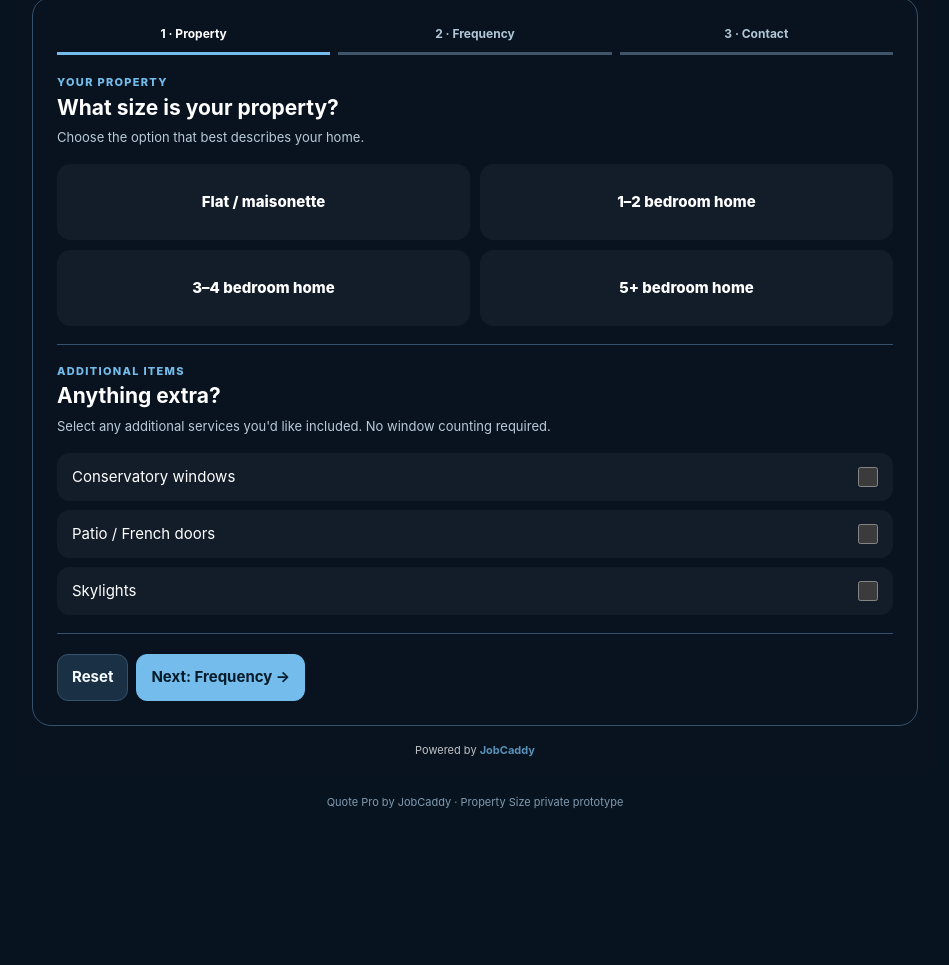
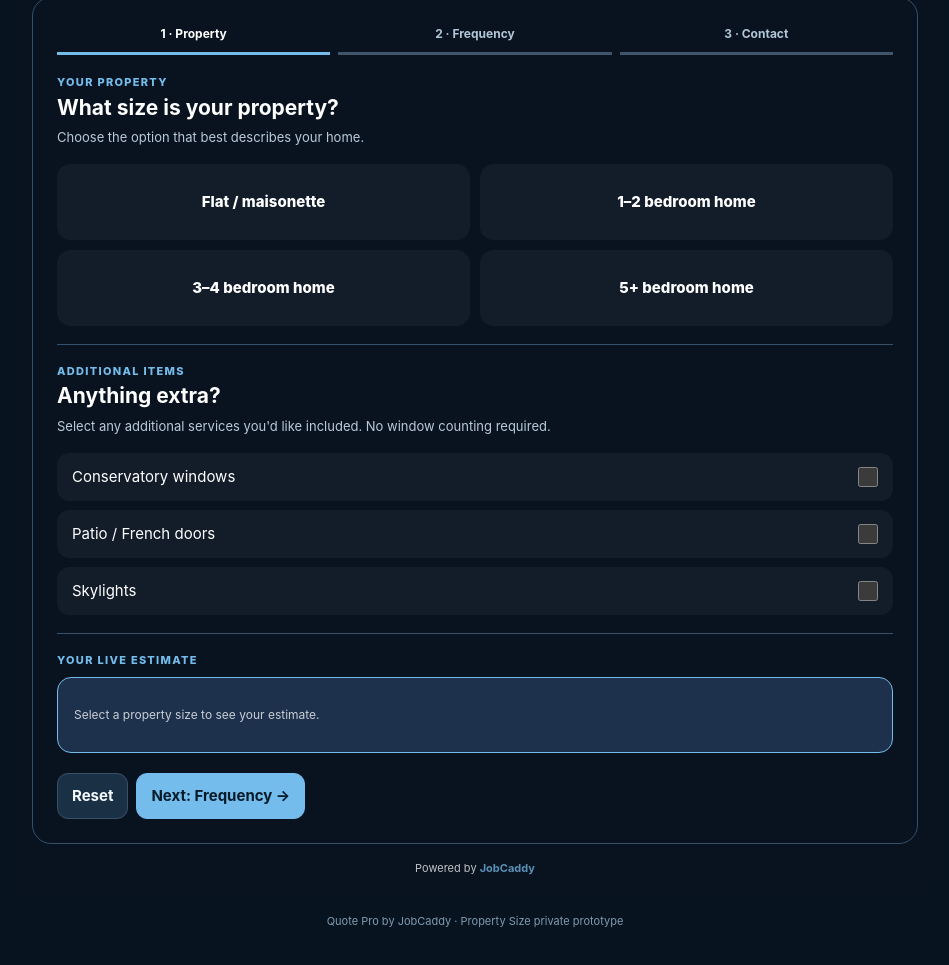
Before and after one commit to Jpthomas49/Quote-pro, a plain HTML site: page Quote_Pro_Property_Size_Calculator.html in a window 1280 px wide. Shown: the part 299-1264 px from the top of the page, without its empty margins (165-1114 px from the left). Before the commit the page ends 1180 px from the top, so only its background shows below. Drawn offline with Linux system fonts and the light colour scheme.

Commit message:
Display consistent live estimate panel below service selections with placeholder until measurements are ready

```diff
--- a/Quote_Pro_Property_Size_Calculator.html
+++ b/Quote_Pro_Property_Size_Calculator.html
@@ -206,10 +206,10 @@ function render(){
  }).join("")||'<p class="muted">No additional items offered.</p>';
  $("frequencies").innerHTML=config.frequencies.filter(x=>x.on).map(x=>'<button type="button" class="frequency '+(state.frequency===x.id?"selected":"")+'" data-frequency="'+esc(x.id)+'">'+esc(x.name)+'</button>').join("");
  $("phoneRequired").hidden=config.contactRule==="email";$("emailRequired").hidden=config.contactRule==="mobile";
- var show=config.estimateTiming==="live"&&state.house!=null;
+ var show=config.estimateTiming==="live";
  for(var step of ["property","frequency","contact"]){
   $("estimate-"+step).hidden=!show;
-  if(show)$("estimate-"+step).innerHTML=quoteMarkup();
+  if(show)$("estimate-"+step).innerHTML='<div class="eyebrow" style="margin-bottom:8px">YOUR LIVE ESTIMATE</div>'+(state.house?quoteMarkup():'<div class="estimate"><p class="muted">Select a property size to see your estimate.</p></div>');
  }
  $("error").hidden=true;
 }
```
